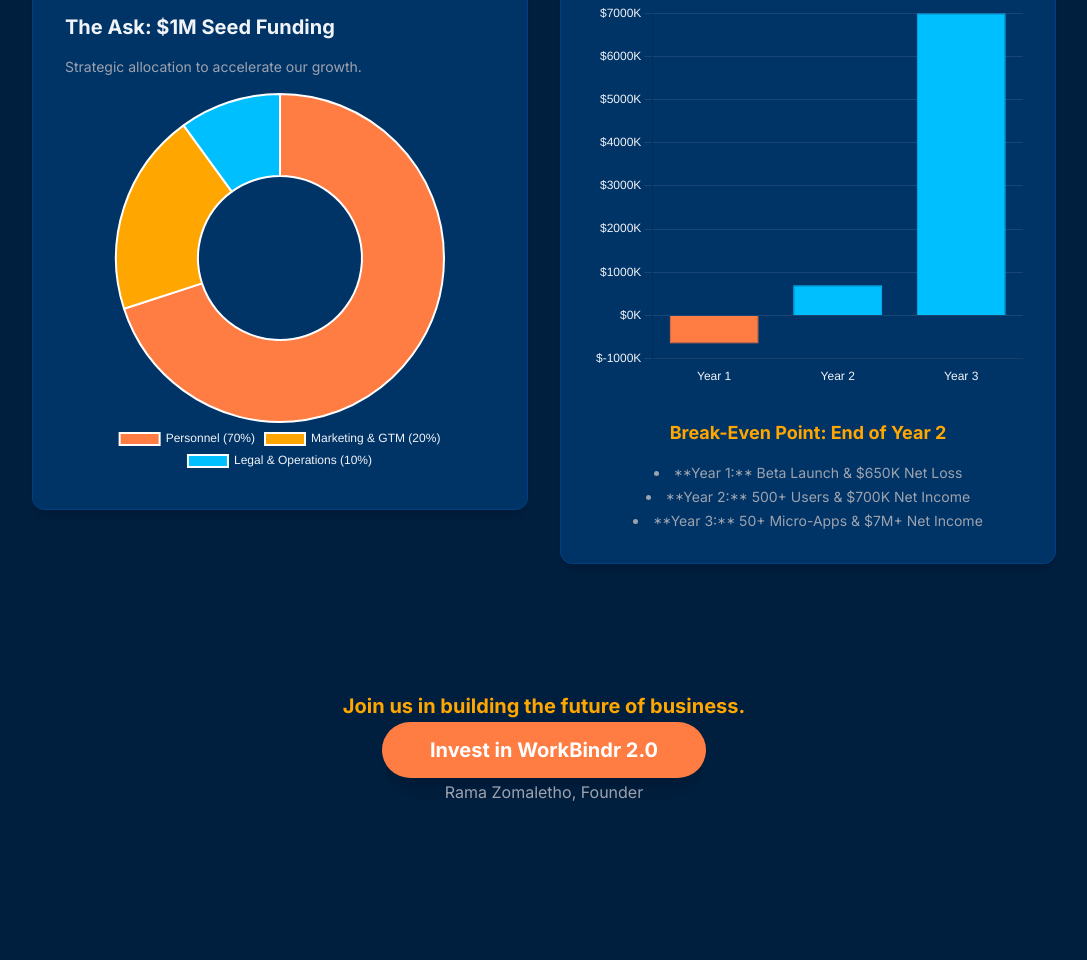
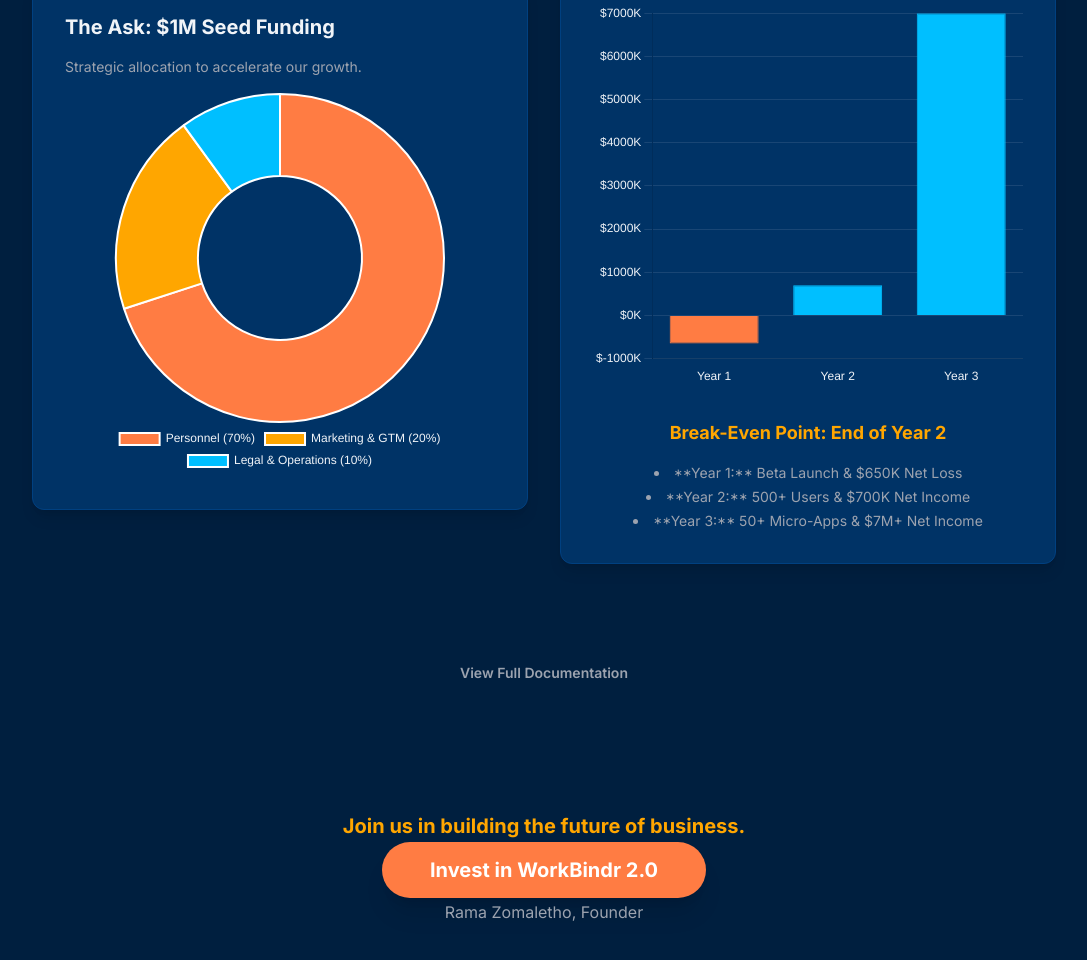
Before and after one commit to ramazo3/workbindr, a plain HTML site: page business.html in a window 1280 px wide. Shown: the part 4328-5288 px from the top of the page, without its empty margins (96-1183 px from the left). Before the commit the page ends 5196 px from the top, so only its background shows below. Drawn offline with nearby package versions, Linux system fonts and the light colour scheme.

Commit message:
Update business.html

```diff
--- a/business.html
+++ b/business.html
@@ -229,6 +229,11 @@
                 </div>
             </div>
         </section>
+        <section class="my-24 text-center">
+             <a href="https://docs.google.com/document/d/16u3m71cG-dIGCACOlZz7cgBD702y_tkRBLppsyeoVRk/edit?usp=sharing" target="_blank" class="text-gray-400 text-sm font-semibold hover:text-white transition-colors duration-200">
+                View Full Documentation
+            </a>
+        </section>
 
         <footer class="text-center p-8 mt-16">
             <p class="text-xl font-bold highlight-text mb-4">Join us in building the future of business.</p>
```
